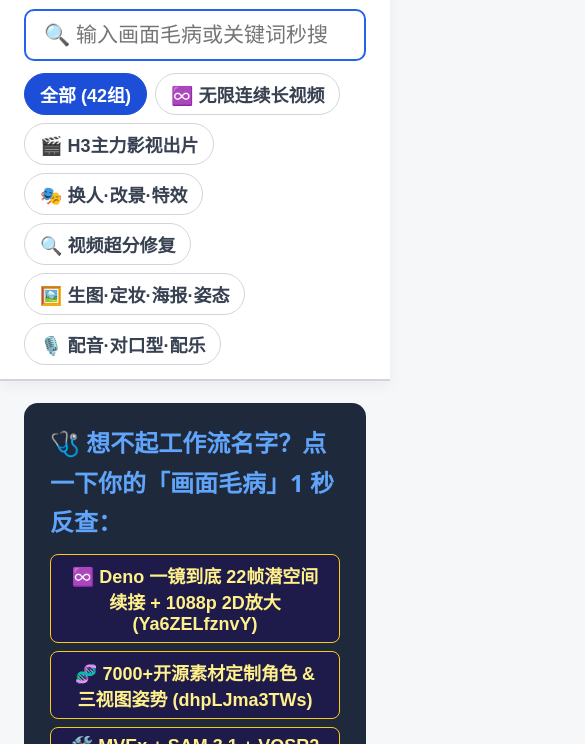
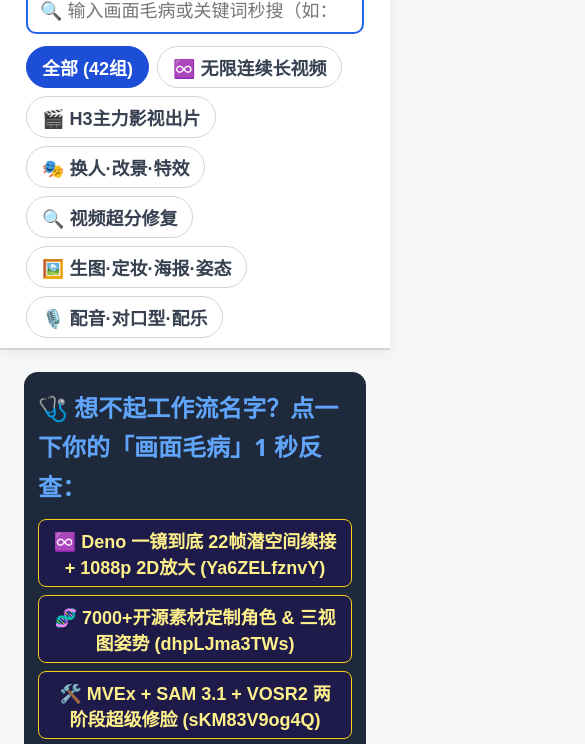
Before and after one commit to aikingtai-ctrl/jintai-workflow-hub, a plain HTML site: page index.html in a window 390 px wide. Shown: the part 332-1076 px from the top of the page, 585 px wide, since content can reach past the window. Drawn offline with Linux system fonts and the light colour scheme.

Commit message:
sync(workflow-hub): 42 curated / 121 ui-json (2026-11-26 12:21:26 +08:00)

```diff
--- a/data/version.js
+++ b/data/version.js
@@ -1 +1 @@
-window.JINTAI_WORKFLOW_VERSION={"built_at": "2026-11-26 10:19:23 +08:00", "card_count": 42, "ui_json_count": 121, "api_json_count": 94, "uncurated_count": 41, "fingerprint": "13285b803d5f212c"};
+window.JINTAI_WORKFLOW_VERSION={"built_at": "2026-11-26 12:21:26 +08:00", "card_count": 42, "ui_json_count": 121, "api_json_count": 94, "uncurated_count": 41, "fingerprint": "13285b803d5f212c"};
--- a/index.html
+++ b/index.html
@@ -124,6 +124,24 @@ window.addEventListener('DOMContentLoaded',function(){
     st.id = 'wf-base-style';
     st.textContent = P.style || '';
     document.head.appendChild(st);
+    var mfix = document.createElement('style');
+    mfix.id = 'wf-mobile-fix';
+    mfix.textContent =
+      '.wf-file,.cli-box{flex-wrap:wrap;}' +
+      '.wf-file>span,.wf-perf,.wf-header h2,.wf-block p,.wf-block h3,.spotlight p,.spotlight code,.cli-box code{min-width:0;max-width:100%;overflow-wrap:anywhere;word-break:break-word;}' +
+      '.wf-file>span{word-break:break-all;flex:1 1 220px;}' +
+      '.wf-grid,.wf-block,.wf-card,.container,.top-sticky{min-width:0;max-width:100%;}' +
+      '@media(max-width:768px){' +
+      '.cloud-live-bar,.top-sticky{padding:10px 14px;}' +
+      '.container{padding:0 12px;}' +
+      '.wf-card,.spotlight{padding:16px 14px;}' +
+      '.wf-grid{grid-template-columns:1fr!important;}' +
+      '.wf-perf{margin-left:0!important;}' +
+      '.search-row{flex-wrap:wrap;}#searchInput{min-width:0;width:100%;font-size:18px;padding:10px 12px;}' +
+      '.header-bar h1{font-size:21px;}.wf-header h2{font-size:20px;}' +
+      '.json-drawer{padding:14px;}.json-drawer-backdrop{padding:10px;}' +
+      '}';
+    document.head.appendChild(mfix);
 
     var root = document.getElementById('cloudAppRoot');
     var bar = document.createElement('div');
@@ -243,6 +261,7 @@ window.addEventListener('DOMContentLoaded',function(){
       document.getElementById('jsonFilterAll').classList.remove('active');
       renderJsonList();
     };
+    if(location.hash === '#catalog'){ renderJsonList(); drawer.classList.add('open'); }
   })();
   </script>
 </body>
```
Also changed, not shown: data/workflow_payload.js.
